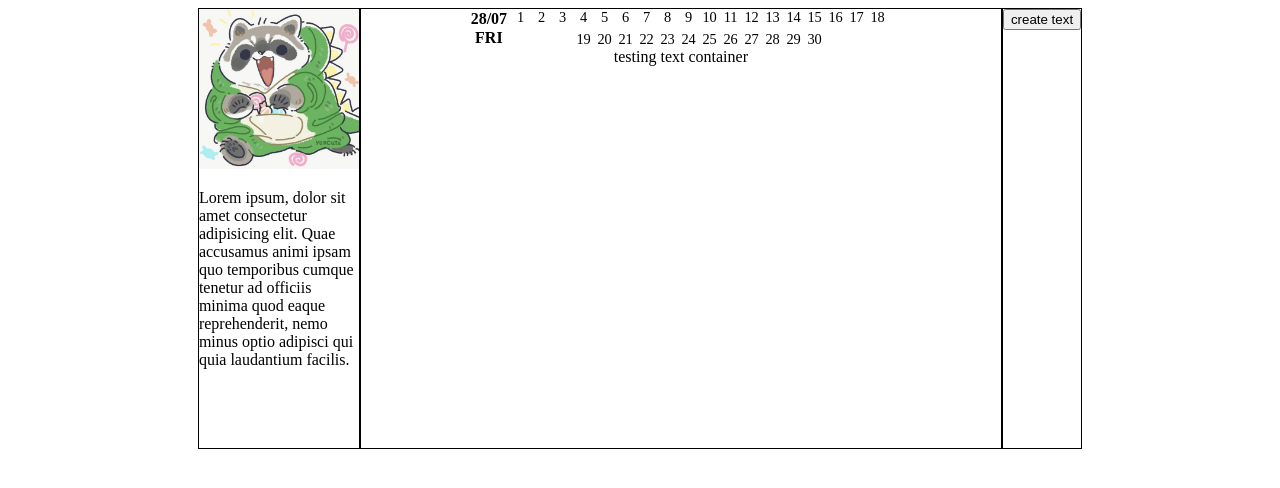
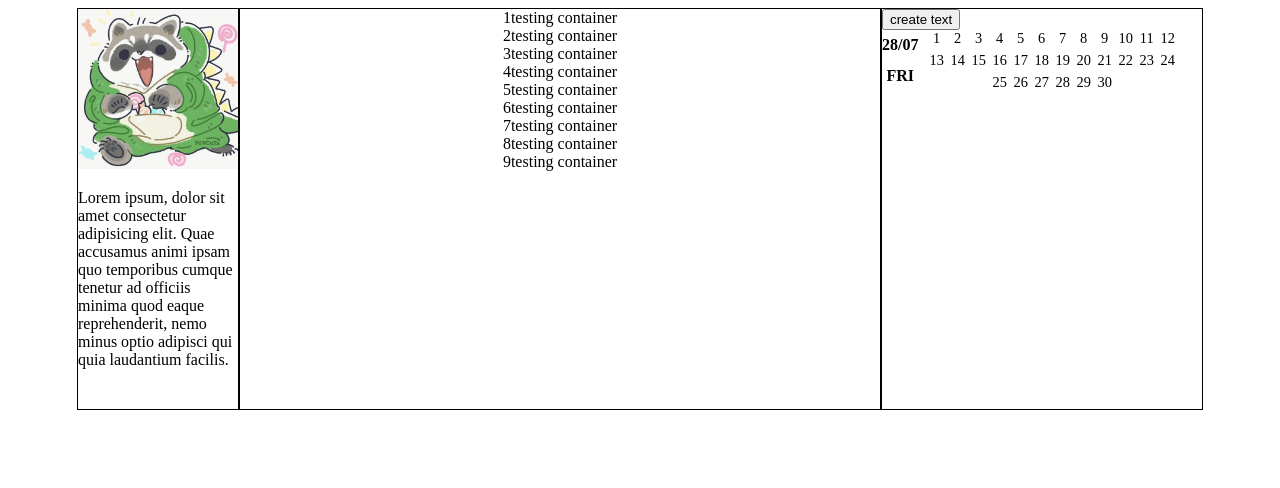
Before and after one commit to atl97853/digital-diary-web, a plain HTML site: page index.html in a window 1280 px wide. Drawn offline with Linux system fonts and the light colour scheme.

Commit message:
Refactor code to change the appearance of the project

```diff
--- a/index.html
+++ b/index.html
@@ -20,6 +20,28 @@
     </div>
     <!-- display container -->
     <div class="display-container">
+
+      <!-- text container  -->
+      <div class="text-container">
+        <div class="text-note">1testing container</div>
+        <div class="text-note">2testing container</div>
+        <div class="text-note">3testing container</div>
+        <div class="text-note">4testing container</div>
+        <div class="text-note">5testing container</div>
+        <div class="text-note">6testing container</div>
+        <div class="text-note">7testing container</div>
+        <div class="text-note">8testing container</div>
+        <div class="text-note">9testing container</div>
+      </div>
+
+      <!-- <div class="write-text-container">
+        here you can write some text
+      </div> -->
+    </div>
+    <!-- buttoms container -->
+    <div class="buttoms-container">
+      <button class="button-new-text">create text</button>
+
       <!-- calendar  -->
       <div class="calendar-container">
         <div class="calendar-date">
@@ -60,12 +82,6 @@
           <li class="calendar-day">30</li>
         </ul>
       </div>
-      <!-- text container  -->
-      <div class="text-container">testing text container</div>
-    </div>
-    <!-- buttoms container -->
-    <div class="buttoms-container">
-      <button class="button-new-text">create text</button>
     </div>
   </div>
 </body>
```
